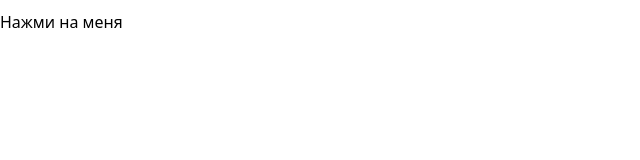
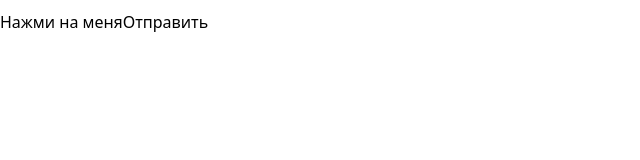
Before and after one commit to Maksimkarpeko/Project-On-React, a React (Vite) app: page / in a window 1280 px wide. Shown: the top 160 px of the page, without its empty margins (0-640 px from the left). Built offline with nearby package versions, Linux system fonts and the light colour scheme.

Commit message:
feat:update button

```diff
--- a/src/App.tsx
+++ b/src/App.tsx
@@ -1,12 +1,16 @@
 import { Button } from 'components/Button/Button';
-import Arrow from "./assets/Arrow.png"
+
+import Arrow from './assets/Arrow.png';
 
 function App() {
   return (
     <>
-      <Button text="Нажми на меня" type="button" className="m-10" >
+      <Button type="button" className="m-10">
         <img src={Arrow} alt="Arrow" />
         <span>Нажми на меня</span>
+      </Button>
+      <Button type='button'>
+        Отправить
       </Button>
     </>
   );
--- a/src/components/Button/Button.tsx
+++ b/src/components/Button/Button.tsx
@@ -5,9 +5,7 @@ import clsx from 'clsx';
 import type { IButton } from './type';
 
 export const Button: FC<IButton> = ({
-  text,
   className,
-  img,
   type = 'button',
   onClick,
   disabled,
@@ -22,7 +20,7 @@ export const Button: FC<IButton> = ({
       disabled={disabled}
       {...rest}
     >
-      {children ?? text}
+      {children}
     </button>
   );
 };
--- a/src/components/Button/type.ts
+++ b/src/components/Button/type.ts
@@ -1,8 +1,7 @@
-import type { ButtonHTMLAttributes} from 'react';
+import type { ButtonHTMLAttributes, ReactNode} from 'react';
 
 export interface IButton extends ButtonHTMLAttributes<HTMLButtonElement> {
   loading?:boolean;
-  text: string;
+  children:ReactNode,
   type: 'button' | 'submit' | 'reset';
-  img?: string;
 }
```
